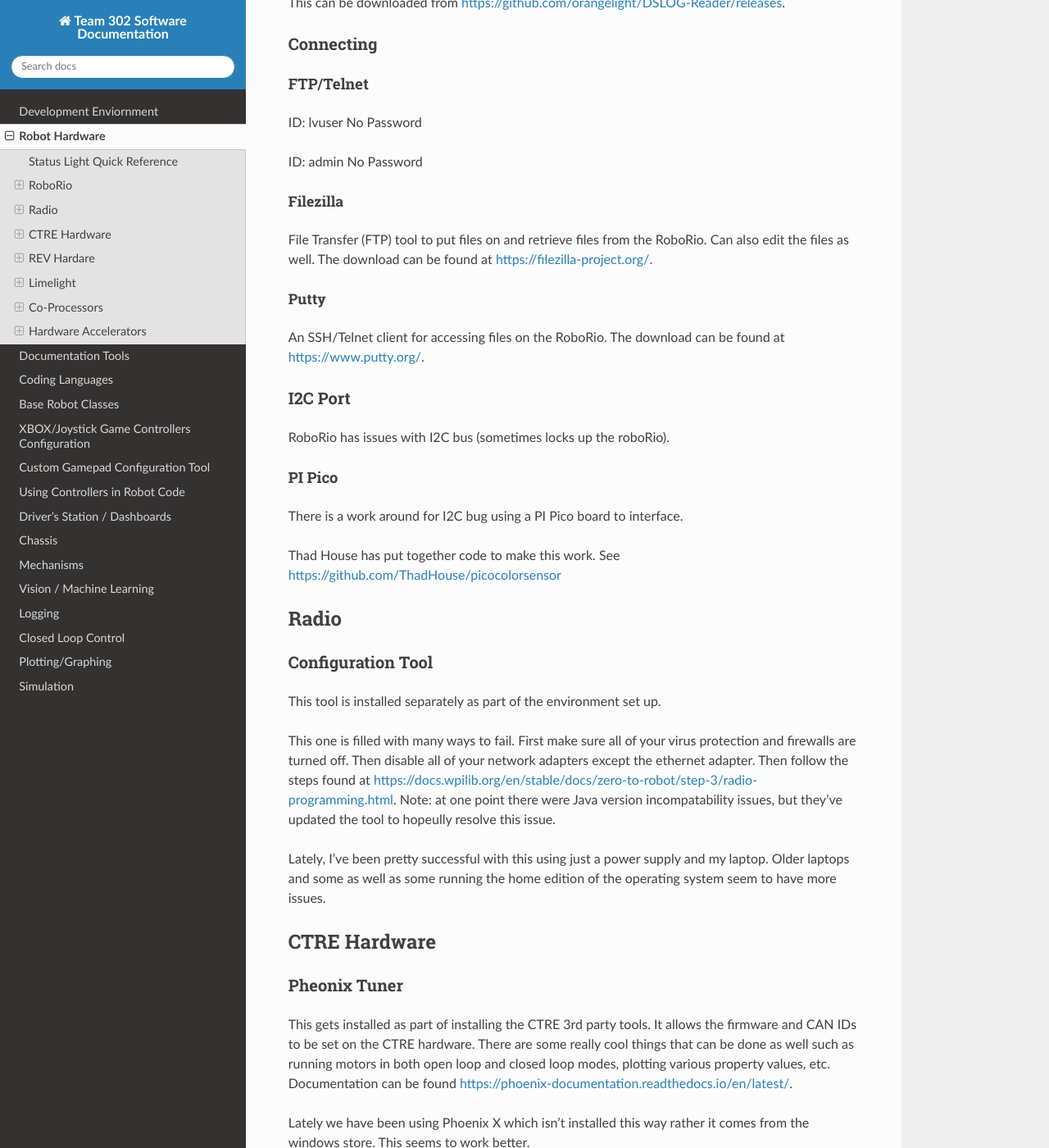
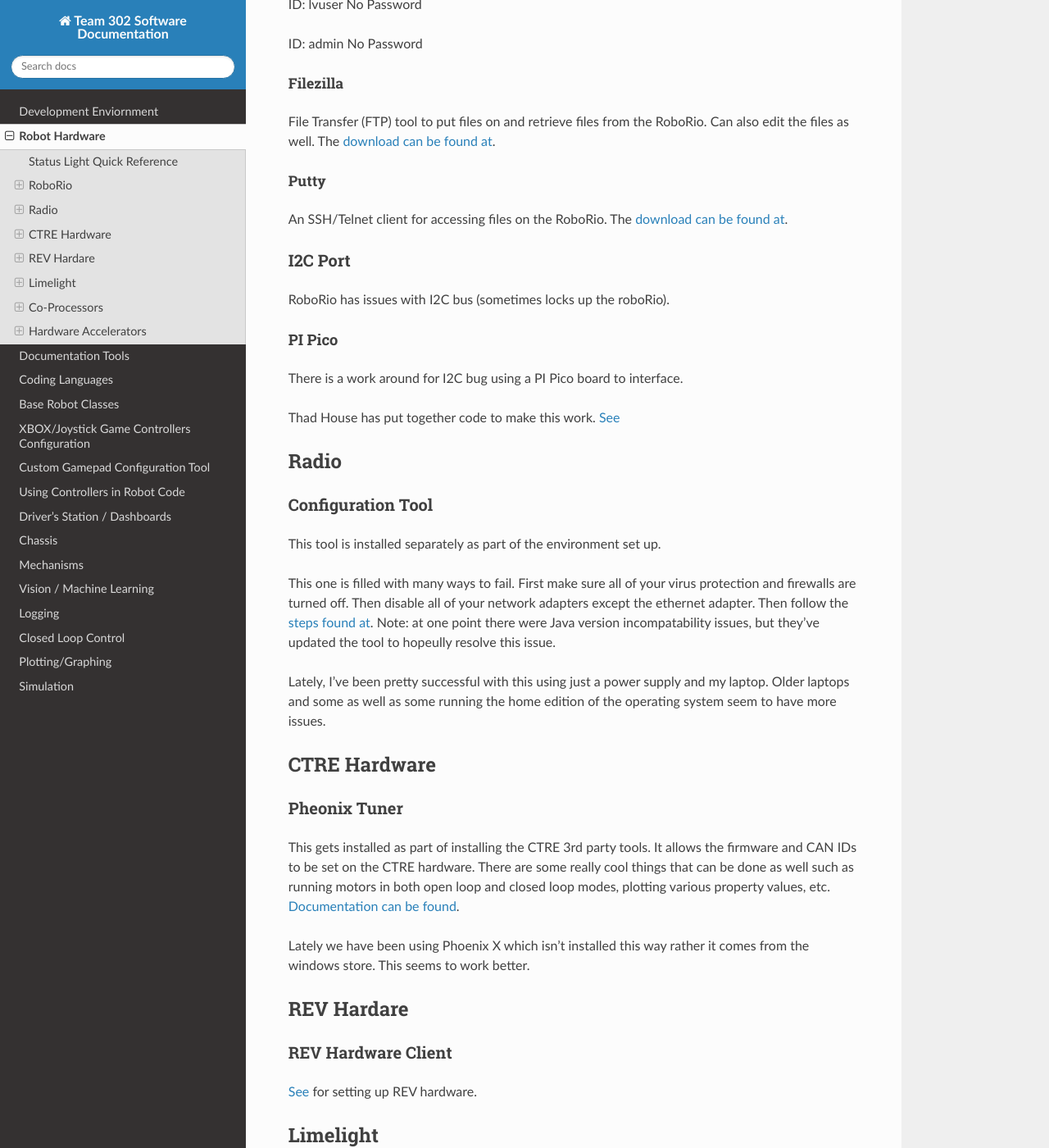
Before and after one commit to Team302/Team302Doco, a Sphinx documentation site: the page built from docs/hardware.rst, in a window 1280 px wide and 1400 px high, scrolled down 1124 px. Shown: the whole window at 82% size. Built offline with Sphinx 7.4.7 and the Read the Docs theme 2.0.0, drawn with Linux system fonts in a browser that asks for light colours; some of the changed text lies outside the part shown.

Commit message:
Update hardware.rst

```diff
--- a/docs/hardware.rst
+++ b/docs/hardware.rst
@@ -40,7 +40,7 @@
 RoboRio Log Viewer 2
 ^^^^^^^^^^^^^^^^^^^
 
-This can be downloaded from https://github.com/orangelight/DSLOG-Reader/releases.
+-    `This can be downloaded from <https://github.com/orangelight/DSLOG-Reader/releases>`_.
 
 
 Connecting
@@ -59,13 +59,13 @@
 Filezilla
 """""""""""
 
-File Transfer (FTP) tool to put files on and retrieve files from the RoboRio. Can also edit the files as well. The download can be found at https://filezilla-project.org/.
+File Transfer (FTP) tool to put files on and retrieve files from the RoboRio. Can also edit the files as well. The `download can be found at <https://filezilla-project.org/>`_.
 
 
 Putty
 """""""""""
 
-An SSH/Telnet client for accessing files on the RoboRio. The download can be found at https://www.putty.org/.
+An SSH/Telnet client for accessing files on the RoboRio. The `download can be found at <https://www.putty.org/>`_.
 
 
 
@@ -77,7 +77,7 @@
 ^^^^^^^^^
 There is a work around for I2C bug using a PI Pico board to interface.
 
-Thad House has put together code to make this work.  See https://github.com/ThadHouse/picocolorsensor
+Thad House has put together code to make this work.  `See <https://github.com/ThadHouse/picocolorsensor>`_
 
 Radio
 ======
@@ -87,7 +87,7 @@
 
 This tool is installed separately as part of the environment set up.
 
-This one is filled with many ways to fail.  First make sure all of your virus protection and firewalls are turned off.  Then disable all of your network adapters except the ethernet adapter.  Then follow the steps found at https://docs.wpilib.org/en/stable/docs/zero-to-robot/step-3/radio-programming.html.  Note: at one point there were Java version incompatability issues, but they've updated the tool to hopeully resolve this issue.
+This one is filled with many ways to fail.  First make sure all of your virus protection and firewalls are turned off.  Then disable all of your network adapters except the ethernet adapter.  Then follow the `steps found at <https://docs.wpilib.org/en/stable/docs/zero-to-robot/step-3/radio-programming.html>`_.  Note: at one point there were Java version incompatability issues, but they've updated the tool to hopeully resolve this issue.
 
 Lately, I've been pretty successful with this using just a power supply and my laptop.  Older laptops and some as well as some running the home edition of the operating system seem to have more issues.
 
@@ -99,7 +99,7 @@
 Pheonix Tuner
 -------------------
 
-This gets installed as part of installing the CTRE 3rd party tools. It allows the firmware and CAN IDs to be set on the CTRE hardware. There are some really cool things that can be done as well such as running motors in both open loop and closed loop modes, plotting various property values, etc. Documentation can be found https://phoenix-documentation.readthedocs.io/en/latest/.
+This gets installed as part of installing the CTRE 3rd party tools. It allows the firmware and CAN IDs to be set on the CTRE hardware. There are some really cool things that can be done as well such as running motors in both open loop and closed loop modes, plotting various property values, etc. `Documentation can be found <https://phoenix-documentation.readthedocs.io/en/latest/>`_.
 
 Lately we have been using Phoenix X which isn't installed this way rather it comes from the windows store.  This seems to work better.
 
@@ -110,7 +110,7 @@
 REV Hardware Client
 ----------------------
 
-See https://docs.revrobotics.com/rev-hardware-client/ for setting up REV hardware.
+`See <https://docs.revrobotics.com/rev-hardware-client/>`_ for setting up REV hardware.
 
 
 Limelight
@@ -119,7 +119,7 @@
 Limelight Configuration Tool
 ------------------------------
 
-Limelight (vision solution) has a series of tools found at https://limelightvision.io/pages/downloads.
+Limelight (vision solution) has a series of `tools found at <https://limelightvision.io/pages/downloads>`_.
 
 
 
```
Also changed, not shown: other parts of docs/hardware.rst (+5 -5 lines).
